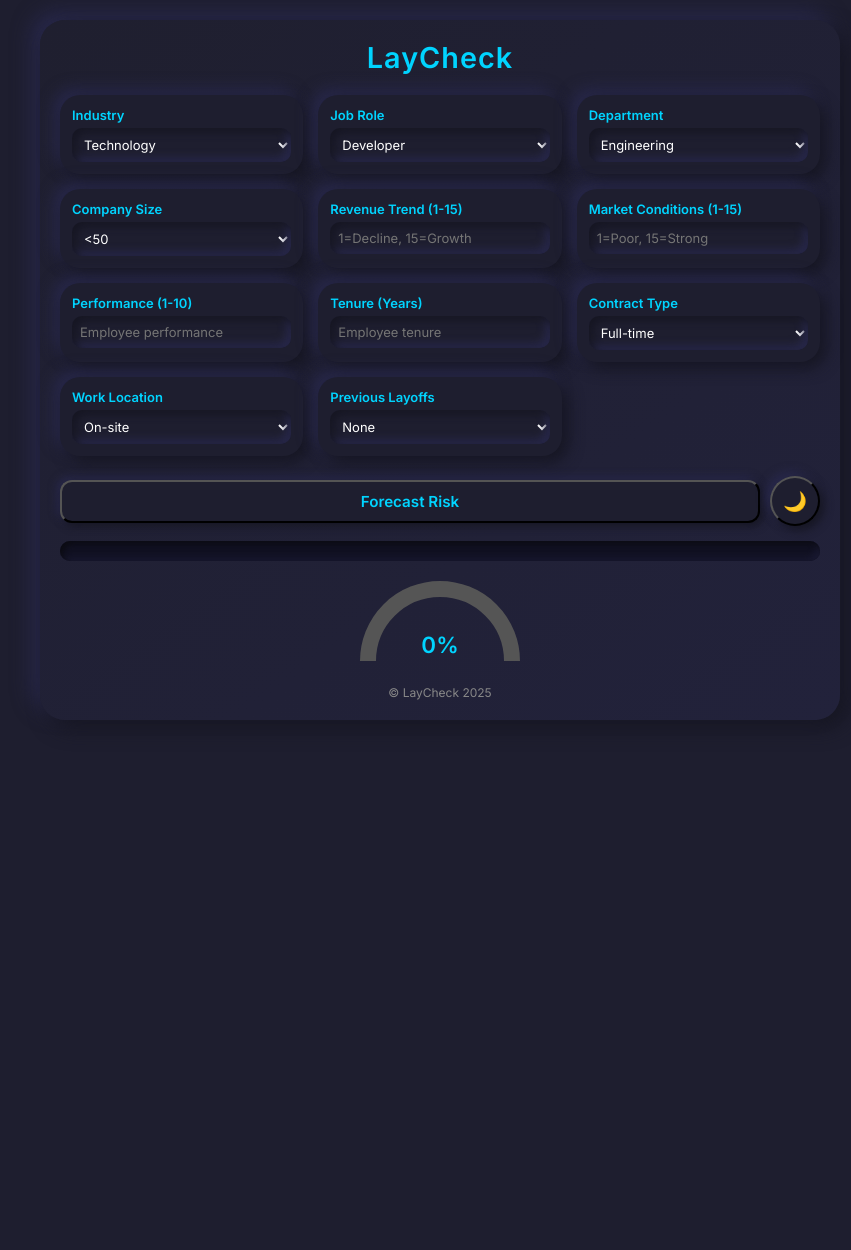
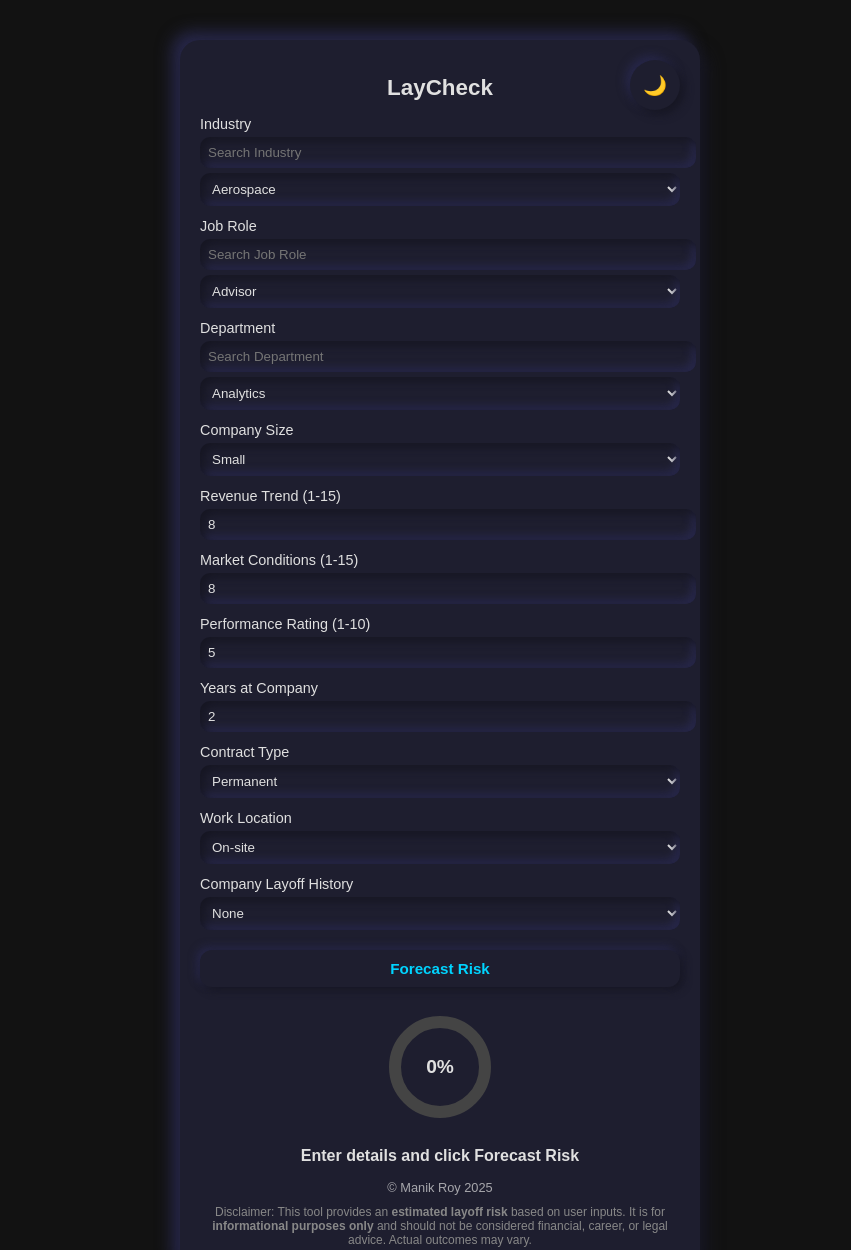
Before and after one commit to pixnum/LayCheck, a plain HTML site: page index.html in a window 1280 px wide. Shown: the top 1250 px of the page, without its empty margins (200-1051 px from the left). Before the commit the page ends 820 px from the top, so only its background shows below. Drawn offline with Linux system fonts and the light colour scheme.

Commit message:
Add files via upload

```diff
--- a/index.html
+++ b/index.html
@@ -3,95 +3,232 @@
 <head>
 <meta charset="UTF-8">
 <meta name="viewport" content="width=device-width, initial-scale=1.0">
-<title>LayCheck - Layoff Forecaster</title>
-<link href="https://fonts.googleapis.com/css2?family=Inter:wght@400;600&display=swap" rel="stylesheet">
+<title>LayCheck</title>
 <style>
-/* Global Styles */
-*{margin:0;padding:0;box-sizing:border-box;font-family:'Inter',sans-serif;}
-html,body{height:100%;background:#1e1e2f;color:#fff;transition:0.3s;}
-body.light{background:#e0e0e0;color:#000;}
-.app-frame{position:relative;max-width:800px;margin:20px auto;padding:20px;border-radius:25px;background:linear-gradient(145deg,#1f1f2f,#22223b);box-shadow:8px 8px 20px #161622,-8px -8px 20px #29294d;transition:all 0.3s;}
-body.light .app-frame{background:#e0e0e0;box-shadow:8px 8px 20px #bebebe,-8px -8px 20px #fff;}
-h1{text-align:center;font-size:1.8rem;margin-bottom:20px;letter-spacing:1px;color:#00d4ff;}
-.grid{display:grid;grid-template-columns:repeat(auto-fit,minmax(180px,1fr));gap:15px;}
-.card{background:#1e1e2f;border-radius:20px;padding:12px;display:flex;flex-direction:column;box-shadow:6px 6px 15px #161622,-6px -6px 15px #29294d;transition:all 0.3s;}
-body.light .card{background:#e0e0e0;box-shadow:6px 6px 15px #bebebe,-6px -6px 15px #fff;}
-.card label{font-weight:600;margin-bottom:5px;font-size:13px;color:#00d4ff;}
-.card input, .card select{padding:8px;border:none;border-radius:10px;background:#1e1e2f;color:#fff;box-shadow:inset 4px 4px 8px #161622,inset -4px -4px 8px #29294d;outline:none;transition:all 0.3s;font-size:13px;}
-body.light .card input,body.light .card select{background:#e0e0e0;color:#000;box-shadow:inset 4px 4px 8px #bebebe,inset -4px -4px 8px #fff;}
-.result{text-align:center;font-size:1rem;margin-top:15px;font-weight:600;color:#ffec00;}
-.risk-bar-container{width:100%;height:20px;border-radius:15px;background:#111122;box-shadow:inset 3px 3px 6px #0b0b12,inset -3px -3px 6px #1a1a33;margin-top:10px;}
-.risk-bar{height:100%;width:0%;border-radius:15px;background:linear-gradient(90deg,#00ff00,#ffff00,#ff0000);transition:width 1s ease-in-out;}
-.circular-gauge{width:100%;max-width:160px;margin:20px auto;position:relative;}
-.circular-gauge svg{width:100%;height:auto;}
-.circular-gauge text{font-weight:600;font-size:14px;fill:#00d4ff;text-anchor:middle;}
-
-/* Buttons Row */
-.button-row {display:flex;justify-content:space-between;align-items:center;margin-top:20px;gap:10px;}
-.forecast-btn {flex:1;padding:10px 14px;border-radius:12px;font-size:0.95rem;font-weight:600;cursor:pointer;transition:all 0.3s ease;background:#1e1e2f;color:#00d4ff;box-shadow:3px 3px 8px #161622,-3px -3px 8px #29294d;}
-body.light .forecast-btn {background:#e0e0e0;color:#0096c7;box-shadow:3px 3px 8px #bebebe,-3px -3px 8px #fff;}
-.dark-mode-toggle {width:50px;height:50px;border-radius:50%;font-size:1.2rem;font-weight:bold;cursor:pointer;display:flex;align-items:center;justify-content:center;background:#1e1e2f;color:#00d4ff;box-shadow:4px 4px 10px #161622,-4px -4px 10px #29294d;}
-body.light .dark-mode-toggle {background:#e0e0e0;color:#0096c7;box-shadow:4px 4px 10px #bebebe,-4px -4px 10px #fff;}
-
-footer{margin-top:15px;text-align:center;font-size:12px;color:#888;}
-@media(max-width:480px){.grid{grid-template-columns:1fr;} .card input,.card select{font-size:14px;padding:10px;}}
+body { margin:0; font-family: Arial, sans-serif; display:flex; justify-content:center; align-items:center; min-height:100vh; background:#121212; color:#e0e0e0; transition:0.3s;}
+body.light { background:#f5f5f5; color:#222; }
+.app-frame { width:95%; max-width:480px; padding:20px; border-radius:20px; background:#1e1e2f; box-shadow:8px 8px 16px #161622,-8px -8px 16px #29294d; text-align:center; margin:40px auto; position:relative;}
+body.light .app-frame { background:#e0e0e0; box-shadow:8px 8px 16px #bebebe,-8px -8px 16px #fff;}
+h1 { font-size:1.4rem; margin-bottom:15px;}
+.input-group { margin-bottom:12px; text-align:left; }
+label { display:block; margin-bottom:5px; font-size:0.9rem; }
+select, input[type=number], input[type=text] { width:100%; padding:8px; border-radius:10px; border:none; outline:none; background:#1e1e2f; color:#e0e0e0; box-shadow: inset 4px 4px 8px #161622, inset -4px -4px 8px #29294d; transition:0.3s;}
+body.light select, body.light input[type=number], body.light input[type=text] { background:#e0e0e0; color:#222; box-shadow: inset 4px 4px 8px #bebebe, inset -4px -4px 8px #fff; }
+.button-row { display:flex; justify-content:center; align-items:center; gap:10px; margin-top:20px;}
+.forecast-btn { flex:1; padding:10px 14px; border-radius:12px; font-size:0.95rem; font-weight:600; cursor:pointer; transition:0.3s; background:#1e1e2f; color:#00d4ff; box-shadow:3px 3px 8px #161622,-3px -3px 8px #29294d; border:none;}
+body.light .forecast-btn { background:#e0e0e0; color:#0096c7; box-shadow:3px 3px 8px #bebebe,-3px -3px 8px #fff;}
+.dark-mode-toggle { width:50px; height:50px; border-radius:50%; font-size:1.2rem; font-weight:bold; display:flex; justify-content:center; align-items:center; cursor:pointer; background:#1e1e2f; color:#00d4ff; box-shadow:4px 4px 10px #161622,-4px -4px 10px #29294d; border:none; position:absolute; top:20px; right:20px;}
+body.light .dark-mode-toggle { background:#e0e0e0; color:#0096c7; box-shadow:4px 4px 10px #bebebe,-4px -4px 10px #fff;}
+.gauge-container { margin:20px 0; display:flex; flex-direction:column; align-items:center;}
+.circle-wrap { position:relative; width:120px; height:120px;}
+.circle-wrap svg { transform:rotate(-90deg);}
+.circle-bg { fill:none; stroke:#444; stroke-width:12;}
+.circle-progress { fill:none; stroke-width:12; stroke-linecap:round; stroke-dasharray:141.3; stroke-dashoffset:141.3; transition: stroke-dashoffset 1s, stroke 1s;}
+.gauge-text { position:absolute; top:50%; left:50%; transform:translate(-50%,-50%); font-size:1.2rem; font-weight:bold;}
+.result { margin-top:15px; font-size:1rem; font-weight:600;}
+footer { margin-top:15px; font-size:0.8rem; opacity:0.7;}
+.disclaimer { text-align:center; font-size:0.75rem; color:#888; margin-top:10px; padding:0 10px;}
+body.light .disclaimer { color:#555; }
+.search-input { margin-bottom:5px; }
 </style>
 </head>
 <body>
 <div class="app-frame">
+<button class="dark-mode-toggle" onclick="toggleDarkMode()">🌙</button>
 <h1>LayCheck</h1>
-<div class="grid">
-<div class="card"><label for="industry">Industry</label><select id="industry"><option value="tech">Technology</option><option value="finance">Finance</option><option value="retail">Retail</option><option value="healthcare">Healthcare</option><option value="education">Education</option><option value="manufacturing">Manufacturing</option><option value="transportation">Transportation</option><option value="energy">Energy</option><option value="construction">Construction</option><option value="hospitality">Hospitality</option><option value="media">Media</option><option value="telecom">Telecom</option><option value="agriculture">Agriculture</option><option value="pharmaceuticals">Pharmaceuticals</option><option value="realestate">Real Estate</option><option value="insurance">Insurance</option><option value="legal">Legal</option><option value="automotive">Automotive</option><option value="consulting">Consulting</option><option value="nonprofit">Non-Profit</option><option value="government">Government</option></select></div>
-<div class="card"><label for="role">Job Role</label><select id="role"><option value="developer">Developer</option><option value="manager">Manager</option><option value="hr">HR</option><option value="sales">Sales</option><option value="support">Support</option><option value="designer">Designer</option><option value="analyst">Analyst</option><option value="marketing">Marketing</option><option value="accountant">Accountant</option><option value="ceo">CEO</option><option value="cto">CTO</option><option value="cfo">CFO</option><option value="productmanager">Product Manager</option><option value="qa">QA Engineer</option><option value="operations">Operations</option><option value="logistics">Logistics</option><option value="recruiter">Recruiter</option><option value="consultant">Consultant</option><option value="intern">Intern</option><option value="advisor">Advisor</option></select></div>
-<div class="card"><label for="department">Department</label><select id="department"><option value="engineering">Engineering</option><option value="finance">Finance</option><option value="sales">Sales</option><option value="hr">HR</option><option value="support">Support</option><option value="marketing">Marketing</option><option value="operations">Operations</option><option value="product">Product</option><option value="design">Design</option><option value="legal">Legal</option><option value="it">IT</option><option value="research">Research</option><option value="customer">Customer Success</option><option value="procurement">Procurement</option><option value="strategy">Strategy</option><option value="logistics">Logistics</option><option value="communications">Communications</option><option value="compliance">Compliance</option><option value="security">Security</option><option value="training">Training</option></select></div>
-<div class="card"><label for="companySize">Company Size</label><select id="companySize"><option value="small">&lt;50</option><option value="medium">50-500</option><option value="large">&gt;500</option></select></div>
-<div class="card"><label for="revenueTrend">Revenue Trend (1-15)</label><input type="number" id="revenueTrend" min="1" max="15" placeholder="1=Decline, 15=Growth"></div>
-<div class="card"><label for="market">Market Conditions (1-15)</label><input type="number" id="market" min="1" max="15" placeholder="1=Poor, 15=Strong"></div>
-<div class="card"><label for="performance">Performance (1-10)</label><input type="number" id="performance" min="1" max="10" placeholder="Employee performance"></div>
-<div class="card"><label for="tenure">Tenure (Years)</label><input type="number" id="tenure" min="0" max="40" placeholder="Employee tenure"></div>
-<div class="card"><label for="contractType">Contract Type</label><select id="contractType"><option value="fulltime">Full-time</option><option value="parttime">Part-time</option><option value="contractor">Contractor</option></select></div>
-<div class="card"><label for="remote">Work Location</label><select id="remote"><option value="onsite">On-site</option><option value="remote">Remote</option><option value="hybrid">Hybrid</option></select></div>
-<div class="card"><label for="previousLayoffs">Previous Layoffs</label><select id="previousLayoffs"><option value="none">None</option><option value="few">Few</option><option value="many">Many</option></select></div>
+
+<div class="input-group">
+<label for="industrySelect">Industry</label>
+<input type="text" class="search-input" id="industrySearch" placeholder="Search Industry">
+<select id="industrySelect"></select>
+</div>
+
+<div class="input-group">
+<label for="roleSelect">Job Role</label>
+<input type="text" class="search-input" id="roleSearch" placeholder="Search Job Role">
+<select id="roleSelect"></select>
+</div>
+
+<div class="input-group">
+<label for="departmentSelect">Department</label>
+<input type="text" class="search-input" id="departmentSearch" placeholder="Search Department">
+<select id="departmentSelect"></select>
+</div>
+
+<div class="input-group">
+<label for="size">Company Size</label>
+<select id="size">
+<option value="small">Small</option>
+<option value="medium">Medium</option>
+<option value="large">Large</option>
+</select>
+</div>
+
+<div class="input-group">
+<label for="revenue">Revenue Trend (1-15)</label>
+<input type="number" id="revenue" min="1" max="15" value="8"/>
+</div>
+
+<div class="input-group">
+<label for="market">Market Conditions (1-15)</label>
+<input type="number" id="market" min="1" max="15" value="8"/>
+</div>
+
+<div class="input-group">
+<label for="performance">Performance Rating (1-10)</label>
+<input type="number" id="performance" min="1" max="10" value="5"/>
+</div>
+
+<div class="input-group">
+<label for="tenure">Years at Company</label>
+<input type="number" id="tenure" min="0" value="2"/>
+</div>
+
+<div class="input-group">
+<label for="contractType">Contract Type</label>
+<select id="contractType">
+<option value="permanent">Permanent</option>
+<option value="contractor">Contractor</option>
+</select>
+</div>
+
+<div class="input-group">
+<label for="remote">Work Location</label>
+<select id="remote">
+<option value="onsite">On-site</option>
+<option value="remote">Remote</option>
+<option value="hybrid">Hybrid</option>
+</select>
+</div>
+
+<div class="input-group">
+<label for="previousLayoffs">Company Layoff History</label>
+<select id="previousLayoffs">
+<option value="none">None</option>
+<option value="few">Few</option>
+<option value="many">Many</option>
+</select>
 </div>
 
 <div class="button-row">
-  <button class="forecast-btn" onclick="forecastLayoff()">Forecast Risk</button>
-  <button class="dark-mode-toggle" onclick="toggleDarkMode()">🌙</button>
+<button class="forecast-btn" onclick="forecastLayoff()">Forecast Risk</button>
 </div>
 
-<div class="result" id="result"></div>
-<div class="risk-bar-container"><div class="risk-bar" id="riskBar"></div></div>
-<div class="circular-gauge">
-<svg viewBox="0 0 100 50">
-<path d="M5,50 A45,45 0 0,1 95,50" stroke="#555" stroke-width="10" fill="none"/>
-<path id="progressArc" d="M5,50 A45,45 0 0,1 95,50" stroke="#00ff00" stroke-width="10" fill="none" stroke-dasharray="141.3" stroke-dashoffset="141.3"/>
-<text x="50" y="45" id="gaugeText">0%</text>
+<div class="gauge-container">
+<div class="circle-wrap">
+<svg width="120" height="120">
+<circle class="circle-bg" cx="60" cy="60" r="45"></circle>
+<circle class="circle-progress" id="progressArc" cx="60" cy="60" r="45"></circle>
 </svg>
+<div class="gauge-text" id="gaugeText">0%</div>
 </div>
-<footer>© LayCheck 2025</footer>
+</div>
+
+<div class="result" id="result">Enter details and click Forecast Risk</div>
+<footer>© Manik Roy 2025</footer>
+<p class="disclaimer">Disclaimer: This tool provides an <strong>estimated layoff risk</strong> based on user inputs. It is for <strong>informational purposes only</strong> and should not be considered financial, career, or legal advice. Actual outcomes may vary.</p>
+</div>
 
 <script>
+// Options
+let industries=["Tech","Finance","Retail","Healthcare","Education","Manufacturing","Automotive","Telecom","Energy","Government","Non-Profit","Agriculture","Media","Hospitality","Construction","Pharmaceutical","Biotech","Transportation","Logistics","Real Estate","Consulting","Entertainment","Fashion","FMCG","Mining","Oil & Gas","Utilities","Chemicals","Insurance","Banking","Research","Startup","Defense","Aerospace","Food & Beverage","Travel","Tourism","Sports","Gaming","Internet","AI","ML","Robotics","Nanotechnology","Electronics","Software","Hardware","Printing"];
+let roles=["Engineer","Manager","Sales","HR","Support","Designer","Analyst","Executive","Consultant","Intern","Developer","QA","Marketing","Finance","Operations","CTO","CFO","CEO","Product Manager","Project Manager","UX Designer","UI Designer","Researcher","Tester","Architect","Director","COO","Advisor","Trainer","Recruiter","Social Media","Content Writer","Business Analyst","Data Analyst","DevOps","Scientist","Technician","Legal","Internship","Assistant","Consulting Manager","Engineering Manager","HR Manager","Finance Executive","Operations Head","Marketing Head"];
+let departments=["IT","Finance","Sales","Marketing","HR","Operations","Legal","Design","Customer Service","Supply Chain","Research","Security","Procurement","Strategy","Training","IT Security","Product","Analytics","Data","Support","Communications","Operations Head","Legal & Compliance","HR Business Partner","Digital Marketing","Field Sales","Inside Sales","Customer Relations","Training & Development","Procurement Manager","Strategy Planning","Quality","Maintenance","R&D","Content","Media","Public Relations","Creative","Finance & Audit","Project Management","Innovation","Production","Logistics","Customer Experience","Operations Manager","Risk"];
+
+// Sort A-Z
+industries.sort((a,b)=>a.localeCompare(b));
+roles.sort((a,b)=>a.localeCompare(b));
+departments.sort((a,b)=>a.localeCompare(b));
+
+// Populate selects
+function populate(selectId, arr){
+  const sel=document.getElementById(selectId);
+  sel.innerHTML="";
+  arr.forEach((val,i)=>{
+    const o=document.createElement("option");
+    o.value=o.textContent=val;
+    if(i===0) o.selected=true;
+    sel.appendChild(o);
+  });
+}
+populate("industrySelect", industries);
+populate("roleSelect", roles);
+populate("departmentSelect", departments);
+
+// Safe search: suggest only
+function setupSearch(inputId, selectId){
+  const input=document.getElementById(inputId);
+  const select=document.getElementById(selectId);
+  input.addEventListener("input",()=>{
+    const val=input.value.toLowerCase();
+    let firstMatch=null;
+    Array.from(select.options).forEach(opt=>{
+      if(opt.value.toLowerCase().includes(val) && !firstMatch) firstMatch=opt;
+    });
+    if(firstMatch) select.value=firstMatch.value;
+  });
+}
+setupSearch("industrySearch","industrySelect");
+setupSearch("roleSearch","roleSelect");
+setupSearch("departmentSearch","departmentSelect");
+
+// Forecast Risk
 function forecastLayoff(){
-let industry=document.getElementById('industry').value;
-let role=document.getElementById('role').value;
-let size=document.getElementById('companySize').value;
-let revenue=parseFloat(document.getElementById('revenueTrend').value);
-let market=parseFloat(document.getElementById('market').value);
-let perf=parseFloat(document.getElementById('performance').value);
-let tenure=parseFloat(document.getElementById('tenure').value);
-let contract=document.getElementById('contractType').value;
-let location=document.getElementById('remote').value;
-let prev=document.getElementById('previousLayoffs').value;
-if([revenue,market,perf,tenure].some(isNaN)){document.getElementById('result').innerText="Please fill all numeric inputs!";document.getElementById('riskBar').style.width='0%';document.getElementById('progressArc').style.strokeDashoffset=141.3;document.getElementById('progressArc').style.stroke="#00ff00";document.getElementById('gaugeText').textContent='0%';return;}
-let risk=30;
-switch(industry){case'tech':risk+=10;break;case'finance':risk+=5;break;case'retail':risk+=15;break;case'healthcare':risk-=5;break;case'education':risk-=5;break;case'manufacturing':risk+=5;}
-if(role==='manager')risk-=5;if(role==='sales')risk+=5;if(size==='small')risk+=5;if(size==='large')risk-=5;risk+=(15-revenue)*2; risk+=(15-market)*2;risk-=(perf-5)*4; risk-=tenure*0.5;if(contract==='contractor')risk+=10;if(location==='remote')risk-=3;if(prev==='few')risk+=5;if(prev==='many')risk+=10;risk=Math.max(0,Math.min(100,Math.round(risk)));
-document.getElementById('result').innerText=`Estimated Layoff Risk: ${risk}%`;document.getElementById('riskBar').style.width=risk+'%';
-let progressArc=document.getElementById('progressArc');let dashLength=141.3;let offset=dashLength-(dashLength*risk/100);progressArc.style.transition='stroke-dashoffset 1s ease-in-out, stroke 1s ease-in-out';progressArc.style.strokeDashoffset=offset;
-if(risk<=50){let green=255;let red=Math.floor(255*(risk/50));progressArc.style.stroke=`rgb(${red},${green},0)`;}else{let red=255;let green=Math.floor(255*(1-(risk-50)/50));progressArc.style.stroke=`rgb(${red},${green},0)`;}
-document.getElementById('gaugeText').textContent=risk+'%';
+  const industry=document.getElementById("industrySelect").value;
+  const role=document.getElementById("roleSelect").value;
+  const dept=document.getElementById("departmentSelect").value;
+  const size=document.getElementById("size").value;
+  const revenue=parseFloat(document.getElementById("revenue").value);
+  const market=parseFloat(document.getElementById("market").value);
+  const perf=parseFloat(document.getElementById("performance").value);
+  const tenure=parseFloat(document.getElementById("tenure").value);
+  const contract=document.getElementById("contractType").value;
+  const location=document.getElementById("remote").value;
+  const prev=document.getElementById("previousLayoffs").value;
+
+  if([revenue,market,perf,tenure].some(isNaN)){
+    document.getElementById("result").textContent="Please fill all numeric inputs!";
+    document.getElementById("progressArc").style.strokeDashoffset=141.3;
+    document.getElementById("gaugeText").textContent="0%";
+    return;
+  }
+
+  let risk=30;
+  if(["Tech","AI","ML","Software"].includes(industry)) risk+=10;
+  else if(["Retail","Hospitality","Travel","Tourism"].includes(industry)) risk+=15;
+  else if(["Finance","Manufacturing","Automotive","Telecom","Energy"].includes(industry)) risk+=5;
+  else if(["Healthcare","Education","Government","Non-Profit"].includes(industry)) risk-=5;
+
+  if(role.toLowerCase().includes("intern")) risk+=12;
+  else if(role.toLowerCase().includes("manager")||role.toLowerCase().includes("executive")) risk-=5;
+
+  if(dept.toLowerCase().includes("sales")) risk+=5;
+  else if(dept.toLowerCase().includes("legal")) risk-=4;
+  else if(dept.toLowerCase().includes("it")) risk-=2;
+
+  risk+=(15-revenue)*2;
+  risk+=(15-market)*2;
+  risk-=(perf-5)*4;
+  risk-=tenure*0.5;
+
+  if(contract==="contractor") risk+=10;
+  if(location==="remote") risk-=3;
+  if(location==="hybrid") risk-=1;
+  if(prev==="few") risk+=5;
+  if(prev==="many") risk+=10;
+
+  risk=Math.max(0,Math.min(100,Math.round(risk)));
+
+  document.getElementById("result").textContent=`Estimated Layoff Risk: ${risk}%`;
+  const progressArc=document.getElementById("progressArc");
+  const dash=141.3;
+  progressArc.style.strokeDashoffset=dash-(dash*risk/100);
+  if(risk<=50){let g=255;let r=Math.floor(255*risk/50); progressArc.style.stroke=`rgb(${r},${g},0)`;}
+  else{let r=255; let g=Math.floor(255*(1-(risk-50)/50)); progressArc.style.stroke=`rgb(${r},${g},0)`;}
+  document.getElementById("gaugeText").textContent=risk+"%";
 }
-function toggleDarkMode(){document.body.classList.toggle('light');}
+
+function toggleDarkMode(){document.body.classList.toggle("light");}
 </script>
 </body>
 </html>
```
